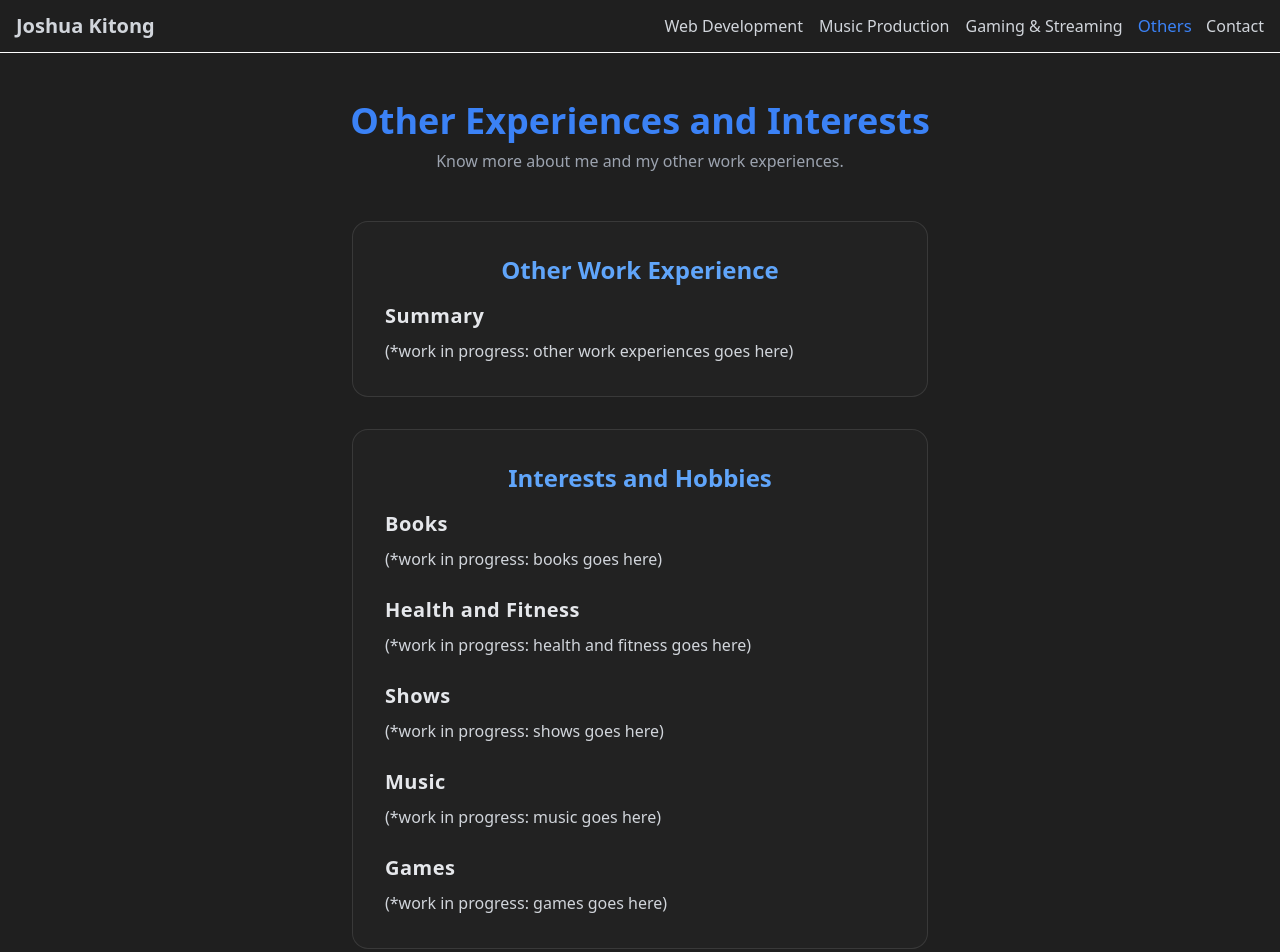
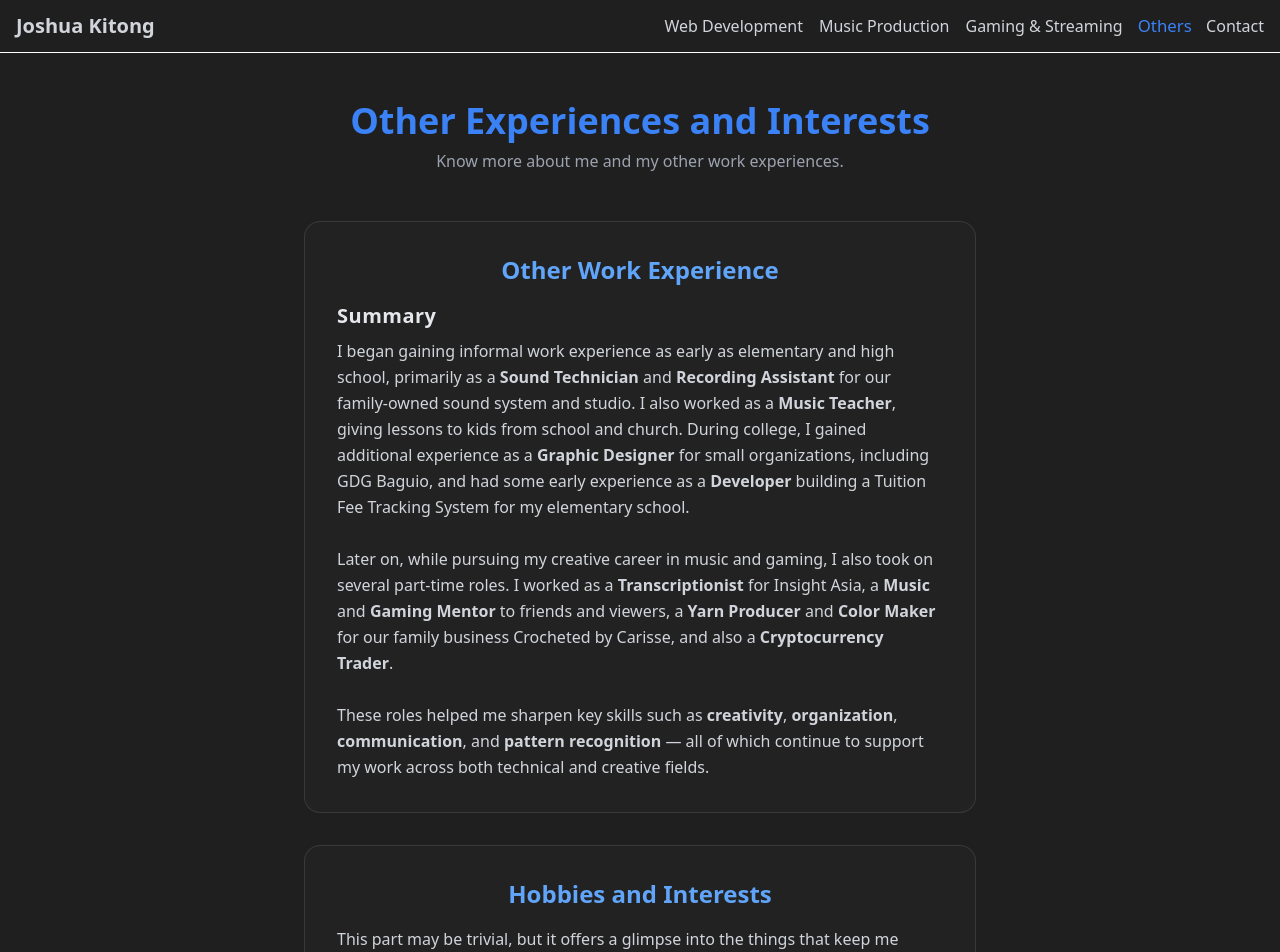
Before and after one commit to joshuakitong/portfolio, a React (Create React App) app: page /#/others in a window 1280 px wide. Shown: the top 952 px of the page. Built offline with nearby package versions, Linux system fonts and the light colour scheme.

Commit message:
docs: others text content

```diff
--- a/src/pages/Others.jsx
+++ b/src/pages/Others.jsx
@@ -9,35 +9,55 @@ const sections = [
       <>
         <h2 className="text-xl font-bold mb-2 tracking-wide text-gray-200">Summary</h2>
         <p>
-          (*work in progress: other work experiences goes here)
+          I began gaining informal work experience as early as elementary and high school, primarily as a <strong>Sound Technician </strong>
+           and <strong>Recording Assistant</strong> for our family-owned sound system and studio. I also worked as a <strong>Music Teacher</strong>, giving
+           lessons to kids from school and church. During college, I gained additional experience as a <strong>Graphic Designer</strong> for small
+           organizations, including GDG Baguio, and had some early experience as a <strong>Developer</strong> building a Tuition Fee Tracking System for my elementary school.<br/><br/>
+
+          Later on, while pursuing my creative career in music and gaming, I also took on several part-time roles. I worked as
+           a <strong>Transcriptionist</strong> for Insight Asia, a <strong>Music</strong> and <strong>Gaming Mentor</strong> to friends and viewers,
+           a <strong>Yarn Producer </strong> and <strong>Color Maker</strong> for our family business Crocheted by Carisse, and also a <strong>Cryptocurrency Trader</strong>.<br/><br/>
+
+          These roles helped me sharpen key skills such as <strong>creativity</strong>, <strong>organization</strong>, <strong>communication</strong>
+           , and <strong>pattern recognition</strong> — all of which continue to support my work across both technical and creative fields.
         </p>
       </>
     )
   },
   {
-    id: "interests-and-hobbies",
-    title: "Interests and Hobbies",
+    id: "hobbies-and-interests",
+    title: "Hobbies and Interests",
     content: (
       <>
+        <p className="mb-6">
+          This part may be trivial, but it offers a glimpse into the things that keep me curious, creative, and mentally active outside of work.
+        </p>
         <h2 className="text-xl font-bold mb-2 tracking-wide text-gray-200">Books</h2>
         <p className="mb-6">
-          (*work in progress: books goes here)
-        </p>
-        <h2 className="text-xl font-bold mb-2 tracking-wide text-gray-200">Health and Fitness</h2>
-        <p className="mb-6">
-          (*work in progress: health and fitness goes here)
+          I enjoy reading non-fiction books, especially on self-improvement, psychology, and philosophy. My reading list mainly includes classics from authors like Stephen Covey,
+           Dale Carnegie, and Robert Greene, as well as modern voices like Ryan Holiday, Austin Kleon, and Mark Manson. I usually spend my free time learning through their insights.
         </p>
         <h2 className="text-xl font-bold mb-2 tracking-wide text-gray-200">Shows</h2>
         <p className="mb-6">
-          (*work in progress: shows goes here)
+          I enjoy watching a wide variety of shows — from dramas like Breaking Bad and Game of Thrones, to sitcoms like Curb Your Enthusiasm and The Big Bang Theory; from historical
+           series like Chernobyl and Band of Brothers, to science fiction such as Star Wars and Westworld; from game adaptations like The Last of Us and Arcane, to animated series
+           like Rick and Morty and Adventure Time. Watching shows is something I do whenever I can — it helps keep my mind active, inspired, and creatively engaged.
+        </p>
+        <h2 className="text-xl font-bold mb-2 tracking-wide text-gray-200">Games</h2>
+        <p className="mb-6">
+          Outside of competitive gaming and the FPS titles I stream, I also enjoy playing a variety of games during my free time. I expand my vocabulary with Scrabble, sharpen my
+           geography skills with GeoGuessr, build financial literacy through Cashflow 101, and improve hand-eye coordination with rhythm games like Festival — among many others.
         </p>
         <h2 className="text-xl font-bold mb-2 tracking-wide text-gray-200">Music</h2>
         <p className="mb-6">
-          (*work in progress: music goes here)
+          I usually listen to music in the background while I work to keep myself energized. My taste spans a wide range of genres — from hip-hop and EDM to rock, jazz, indie, and R&B.
+           I enjoy “<i>a little bit of everything all of the time</i>”, and am always open to discovering new sounds, with too many favorite artists to name.
         </p>
-        <h2 className="text-xl font-bold mb-2 tracking-wide text-gray-200">Games</h2>
+        <h2 className="text-xl font-bold mb-2 tracking-wide text-gray-200">Health and Fitness</h2>
         <p>
-          (*work in progress: games goes here)
+          I also make an effort to stay physically active, especially since most of my work involves sitting at a computer. My health and fitness journey began in 2019 when
+           I got into strength training and weightlifting, which I maintained until 2021. Around that time, I also adopted intermittent fasting — a habit I continue to this day.
+           Lately, I’ve been focusing more on cardiovascular health by taking regular walks, occasionally doing HIIT workouts, and fitting in some light lifting when I can.
         </p>
       </>
     )
@@ -86,7 +106,7 @@ function AnimatedSection({ section }) {
       initial={{ opacity: 0, y: 50 }}
       animate={controls}
       transition={{ duration: 0.6, ease: "easeOut" }}
-      className="relative bg-[#222] border border-white/10 rounded-2xl p-8 w-11/12 max-w-xl mx-auto mb-8"
+      className="relative bg-[#222] border border-white/10 rounded-2xl p-8 w-11/12 max-w-2xl mx-auto mb-8"
     >
       <motion.h2
         className="text-2xl font-bold mb-4 text-blue-400 text-center"
```
